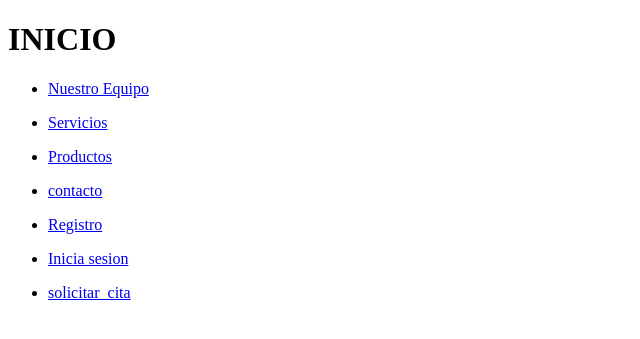
After one commit to leonpaulo723/pruebas_django1, a Django app: page /inicio/ in a window 1280 px wide. The commit adds this page. Shown: the top 339 px of the page, without its empty margins (0-640 px from the left). Run offline with Django 3.2, Linux system fonts and the light colour scheme.

Commit message:
comit2_templates

```diff
--- a/home/urls.py
+++ b/home/urls.py
@@ -6,9 +6,14 @@ from .views import *
 urlpatterns = [
 
 
-path('about/',vista_about),
-
-path('contact/',vista_contact),
+path('equipo/',vista_equipo),
+path('inicio/',vista_inicio),
+path('servicio/',vista_servicio),
+path('productos/',vista_productos),
+path('contacto/',vista_contacto),
+path('registro/',vista_registro),
+path('inicio_sesion/',vista_inicio_sesion),
+path('solicitar_cita/',vista_solicitar_cita),
 
 
 
--- a/home/views.py
+++ b/home/views.py
@@ -2,8 +2,26 @@ from django.shortcuts import render
 
 # Create your views here.
 
-def vista_about(request):
-    return render(request, 'about.html')
+def vista_equipo(request):
+    return render(request, 'equipo.html')
 
-def vista_contact(request):
-    return render(request,'contact.html')
+def vista_inicio(request):
+    return render(request,'inicio.html')
+
+def vista_servicio(request):
+    return render(request,'servicio.html')
+
+def vista_productos(request):
+    return render(request,'productos.html')
+
+def vista_contacto(request):
+    return render(request,'contacto.html')
+
+def vista_registro(request):
+    return render(request,'registro.html')
+
+def vista_inicio_sesion(request):
+    return render(request,'inicio_sesion.html')
+
+def vista_solicitar_cita(request):
+    return render(request,'solicitar_cita.html')
--- a/templates/about.html
+++ b/templates/equipo.html
@@ -5,11 +5,11 @@
     <meta charset="UTF-8">
     <meta http-equiv="X-UA-Compatible" content="IE=edge">
     <meta name="viewport" content="width=h1 initial-scale=1.0">
-    <title>Document</title>
+    <title>equipo</title>
 </head>
 
 <body>
-    <h1>HOLA MUNDO</h1>
+    <h1>EQUIPO DE TRABAJO</h1>
 </body>
 
 </html>
--- /dev/null
+++ b/templates/inicio.html
@@ -0,0 +1,73 @@
+<!DOCTYPE html>
+<html lang="en">
+
+<head>
+    <meta charset="UTF-8">
+    <meta http-equiv="X-UA-Compatible" content="IE=edge">
+    <meta name="viewport" content="width=device-width, initial-scale=1.0">
+    <title>inicio</title>
+</head>
+
+<body>
+
+    <h1>INICIO</h1>
+    <nav>
+        <ul>
+            <li><a href="/equipo"> Nuestro Equipo </a>
+
+            </li>
+        </ul>
+    </nav>
+
+    <nav>
+        <ul>
+            <li><a href="/servicio"> Servicios </a>
+
+            </li>
+        </ul>
+    </nav>
+    <nav>
+        <ul>
+            <li><a href="/productos"> Productos </a>
+
+            </li>
+        </ul>
+    </nav>
+    <nav>
+        <ul>
+            <li><a href="/contacto"> contacto </a>
+
+            </li>
+        </ul>
+    </nav>
+    <nav>
+        <ul>
+            <li><a href="/registro"> Registro </a>
+
+            </li>
+        </ul>
+    </nav>
+    <nav>
+        <ul>
+            <li><a href="/inicio_sesion"> Inicia sesion </a>
+
+            </li>
+        </ul>
+    </nav>
+    <nav>
+        <ul>
+            <li><a href="/solicitar_cita"> solicitar_cita </a>
+
+            </li>
+        </ul>
+    </nav>
+
+
+
+
+
+
+
+</body>
+
+</html>
```
Also changed, not shown: templates/Inicio_sesion.html (added, +15 -0 lines), templates/contacto.html (added, +15 -0 lines), templates/productos.html (added, +18 -0 lines), templates/registro.html (added, +15 -0 lines), templates/servicio.html (renamed from templates/contact.html, +4 -10 lines), templates/solicitar_cita.html (added, +15 -0 lines), home/forms.py (added).
